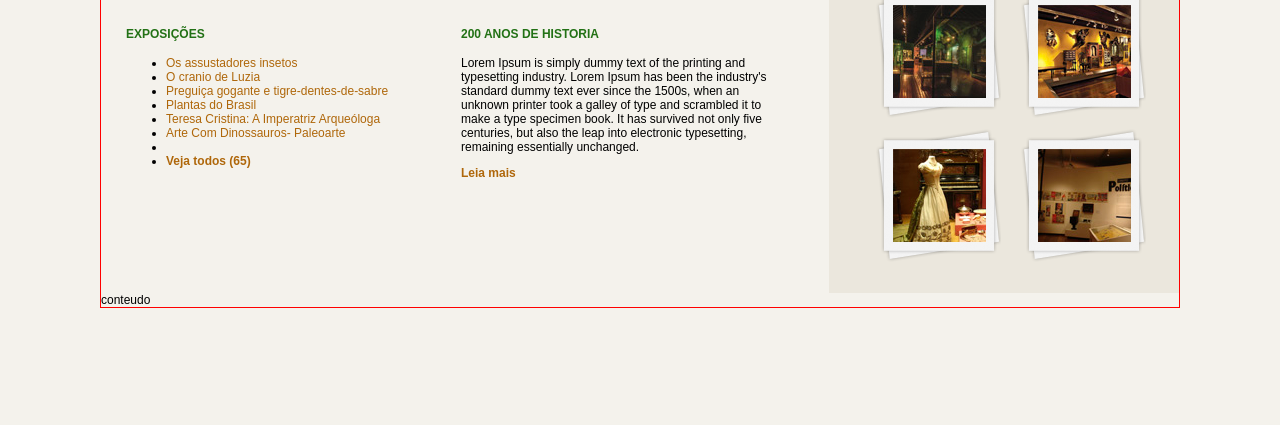
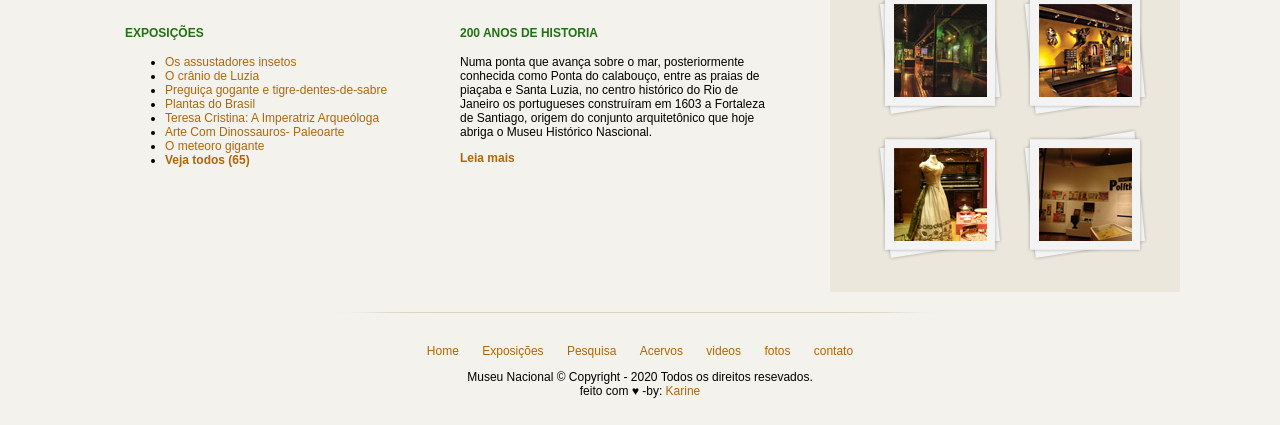
Before and after one commit to Karinepego/Projetos-Front-end, a plain HTML site: page projeto-MuseuNacional/index.html in a window 1280 px wide. Shown: the part 623-1048 px from the top of the page. Before the commit the page ends 931 px from the top, so only its background shows below. Drawn offline with Linux system fonts and the light colour scheme.

Commit message:
projeto ficticio

```diff
--- a/projeto-MuseuNacional/css/estilo.css
+++ b/projeto-MuseuNacional/css/estilo.css
@@ -64,6 +64,7 @@ nav ul li a:hover {
 	width: 710px;
 	float: left;
 	/*background: green;*/
+	margin-bottom: 20px;
 }
 
 aside{
@@ -71,6 +72,7 @@ aside{
 	float: right;
 	background: #ebe7dd;
 	padding-bottom: 30px;
+	margin-bottom: 20px;
 }
 
 section#visita {
@@ -165,3 +167,16 @@ fieldset {
 legend {
 	display: none;
 }
+
+/**** RODAPÉ ****/
+footer {
+	clear: both;
+	padding: 20px 0 30px 0;
+	text-align: center;
+	margin-top: 20px;
+	background: url(../imagens/fundo-rodape.png) no-repeat center top;
+}
+
+footer>p a {
+	padding: 2px 10px;
+}
--- a/projeto-MuseuNacional/index.html
+++ b/projeto-MuseuNacional/index.html
@@ -37,7 +37,7 @@
 				</nav><!--fechamento nav-->
 		</header>
 
-		<div id="principal" style="border: 1px solid red;"><!--inicio de principal-->
+		<div id="principal"><!-- style="border: 1px solid red;"" --> <!--inicio de principal-->
 
 			<div id="conteudo"><!--inicio conteudo-->
 				<section id="capa">
@@ -60,12 +60,12 @@
 						<h3>Exposições</h3>
 						<ul>
 							<li><a href="#">Os assustadores insetos</a></li>
-							<li><a href="#">O cranio de Luzia</li>
+							<li><a href="#">O crânio de Luzia</li>
 							<li><a href="#">Preguiça gogante e tigre-dentes-de-sabre</a></li>
 							<li><a href="#">Plantas do Brasil</a></li>
 							<li><a href="#">Teresa Cristina: A Imperatriz Arqueóloga</a></li>
 							<li><a href="#">Arte Com Dinossauros- Paleoarte</a></li>
-							<li><a href="#"> </a></li>
+							<li><a href="#">O meteoro gigante </a></li>
 							<li><a href="#"><strong>Veja todos (65)</strong></a></li>
 						</ul>
 					</article>
@@ -73,7 +73,7 @@
 					<article id="historia">
 						<h3>200 anos de historia</h3>
 						<p>
-							Lorem Ipsum is simply dummy text of the printing and typesetting industry. Lorem Ipsum has been the industry's standard dummy text ever since the 1500s, when an unknown printer took a galley of type and scrambled it to make a type specimen book. It has survived not only five centuries, but also the leap into electronic typesetting, remaining essentially unchanged.
+							Numa ponta que avança sobre o mar, posteriormente conhecida como Ponta do calabouço, entre as praias de piaçaba e Santa Luzia, no centro histórico do Rio de Janeiro os portugueses construíram em 1603 a Fortaleza de Santiago, origem do conjunto arquitetônico que hoje abriga o Museu Histórico Nascional.
 						</p>
 						<a href=""><strong>Leia mais</strong></a>
 					</article>
@@ -129,8 +129,18 @@
 
 			<!-- <div style="clear: both"></div> seria uma otima alternativa para limpesa de fluxo flutuante tbm! -->
 
-			<footer style="clear: both;">
-				conteudo
+			<footer>
+				<p>
+					<a href="">Home</a>
+					<a href="">Exposições</a>
+					<a href="">Pesquisa</a>
+					<a href="">Acervos</a>
+					<a href="">videos</a>
+					<a href="">fotos</a>
+					<a href="">contato</a>
+				</p>
+
+				Museu Nacional &copy; Copyright - 2020 Todos os direitos resevados.<br> feito com &hearts; -by: <a href="https://github.com/Karinepego">Karine
 			</footer>
 		</div><!--fechamento de principal-->
 
```
